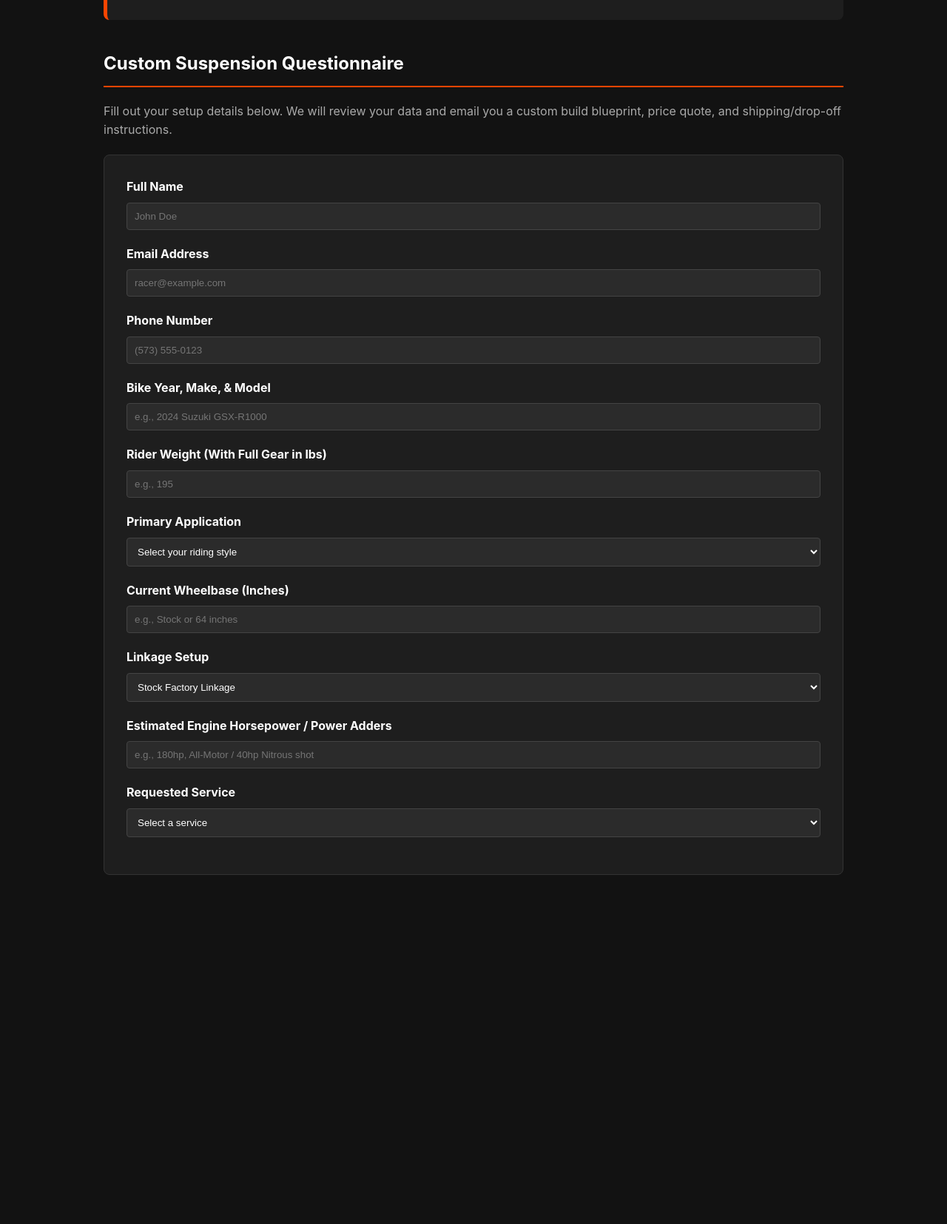
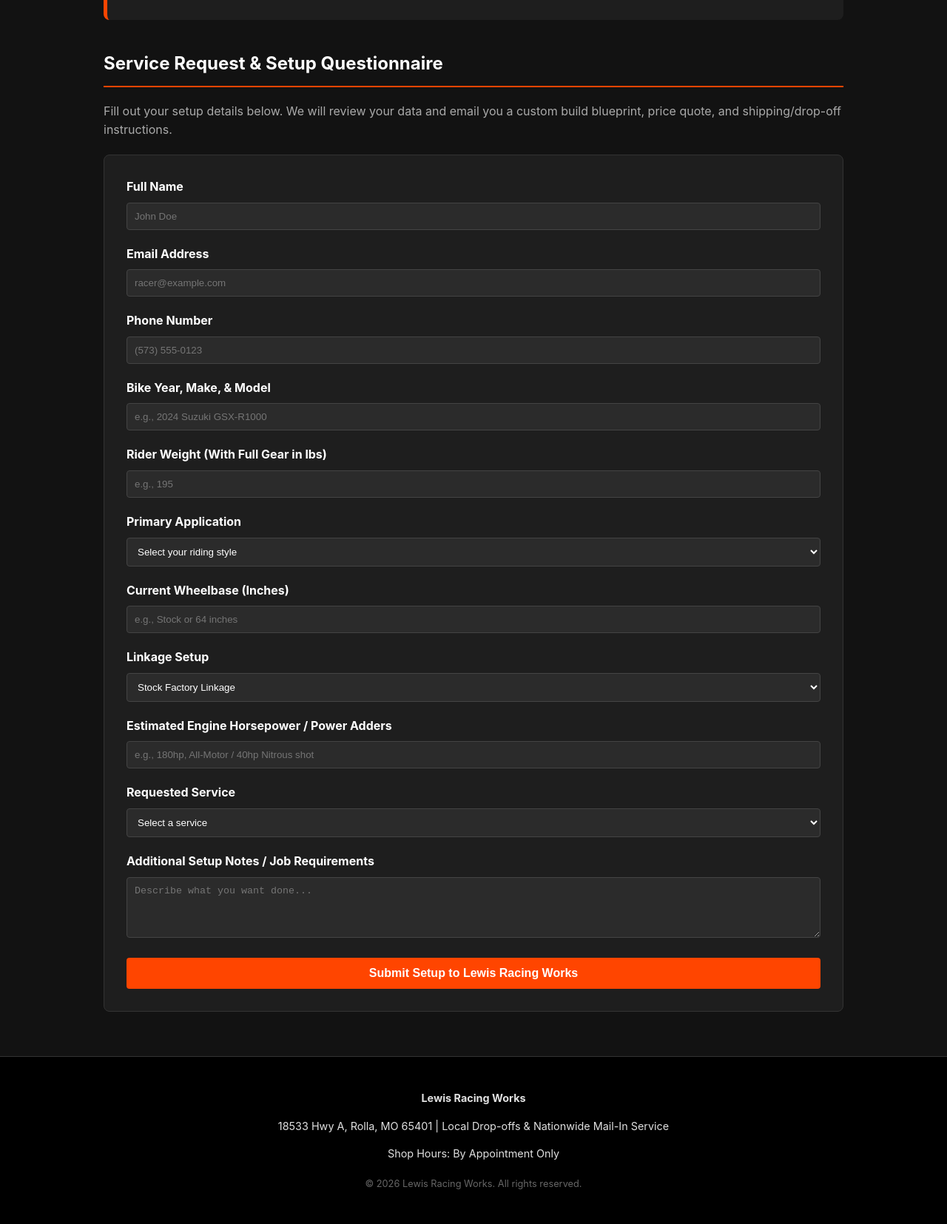
Before and after one commit to jlrws028-oss/Website, a plain HTML site: page index.html in a window 1280 px wide. Shown: the part 1944-3599 px from the top of the page at 74% size. Before the commit the page ends 3147 px from the top, so only its background shows below. Drawn offline with Linux system fonts and the light colour scheme.

Commit message:
Update index.html

```diff
--- a/index.html
+++ b/index.html
@@ -61,8 +61,6 @@
             border: 1px dashed #444;
             margin-top: 15px;
         }
-
-        /* Responsive Photo Gallery Grids */
         .gallery-grid {
             display: grid;
             grid-template-columns: repeat(auto-fit, minmax(200px, 1fr));
@@ -77,7 +75,6 @@
             border: 1px solid #333;
             background-color: #2b2b2b;
         }
-
         form { background-color: var(--card-bg); padding: 30px; border-radius: 8px; border: 1px solid #333; }
         .form-group { margin-bottom: 20px; }
         label { display: block; margin-bottom: 8px; font-weight: bold; color: #fff; }
@@ -91,7 +88,6 @@
 <body>
 
     <header>
-        <!-- Displays logo.jpg from your uploads. Uses backup text header if logo name is different -->
         <img src="logo.jpg" alt="Lewis Racing Works" class="logo-img" onerror="this.style.display='none'; document.getElementById('alt-title').style.display='block';">
         <h1 id="alt-title" style="display:none;">LEWIS RACING WORKS</h1>
         <p style="color: #aaa; margin: 5px 0 0 0;">High-Performance Motorcycle Engineering & Suspension | Rolla, MO</p>
@@ -106,20 +102,16 @@
 
         <h2>Our Specialties & Work Gallery</h2>
 
-        <!-- Suspension Section with Core Discount, Address, and 4 Shock Images -->
         <div class="service-section">
             <h3>Suspension Tuning & Custom Revalves</h3>
             <p>Custom rear shock builds, stock shock/fork revalving, and custom shim stacks calculated for your exact weight, linkage geometry, and racing application.</p>
-
             <div class="badge">PROMO: Send in your stock core shock to knock $50 off your bill!</div>
-
             <div class="address-box">
                 <strong style="color: #fff;">📦 Mail-In Shipping Address:</strong><br>
                 Lewis Racing Works<br>
                 18533 Hwy A<br>
                 Rolla, MO 65401
             </div>
-
             <div class="gallery-grid">
                 <img src="shock1.jpg" alt="LRW Suspension Work 1">
                 <img src="shock2.jpg" alt="LRW Suspension Work 2">
@@ -128,11 +120,9 @@
             </div>
         </div>
 
-        <!-- Bike Repair / Machining Section with 6 Bike Images -->
         <div class="service-section">
             <h3>General Maintenance, Track Prep, & Machining</h3>
             <p>Fast tire changes, fluids, track day technical inspection prep, and specialized small parts machining engineered to high performance racing standards.</p>
-
             <div class="gallery-grid">
                 <img src="bike1.jpg" alt="LRW Built Motorcycle 1">
                 <img src="bike2.jpg" alt="LRW Built Motorcycle 2">
@@ -144,11 +134,9 @@
         </div>
 
         <section id="questionnaire">
-            <h2>Custom Suspension Questionnaire</h2>
+            <h2>Service Request & Setup Questionnaire</h2>
             <p style="margin-bottom: 20px; color: #aaa;">Fill out your setup details below. We will review your data and email you a custom build blueprint, price quote, and shipping/drop-off instructions.</p>
-
             <form action="https://formspree.io" method="POST">
-
                 <div class="form-group">
                     <label for="name">Full Name</label>
                     <input type="text" id="name" name="name" required placeholder="John Doe">
@@ -207,3 +195,32 @@
                     <label for="service">Requested Service</label>
                     <select id="service" name="requested_service" required>
                         <option value="" disabled selected>Select a service</option>
+                        <option value="Custom Shock Build">Custom Shock Build</option>
+                        <option value="Fork and Shock Revalve">Fork and Shock Revalve</option>
+                        <option value="General Maintenance">General Maintenance</option>
+                        <option value="Track Day Prep">Track Day Prep</option>
+                        <option value="Performance Engine Work">Performance Engine Work</option>
+                        <option value="Motorcycle Geometry Setup">Motorcycle Geometry Setup</option>
+                        <option value="Small Parts Machining">Small Parts Machining</option>
+                    </select>
+                </div>
+
+                <div class="form-group">
+                    <label for="notes">Additional Setup Notes / Job Requirements</label>
+                    <textarea id="notes" name="rider_notes" rows="4" placeholder="Describe what you want done..."></textarea>
+                </div>
+
+                <button type="submit">Submit Setup to Lewis Racing Works</button>
+            </form>
+        </section>
+    </div>
+
+    <footer>
+        <p><strong>Lewis Racing Works</strong></p>
+        <p>18533 Hwy A, Rolla, MO 65401 | Local Drop-offs & Nationwide Mail-In Service</p>
+        <p>Shop Hours: By Appointment Only</p>
+        <p style="color: #666; font-size: 0.8rem; margin-top: 20px;">&copy; 2026 Lewis Racing Works. All rights reserved.</p>
+    </footer>
+
+</body>
+</html>
```
